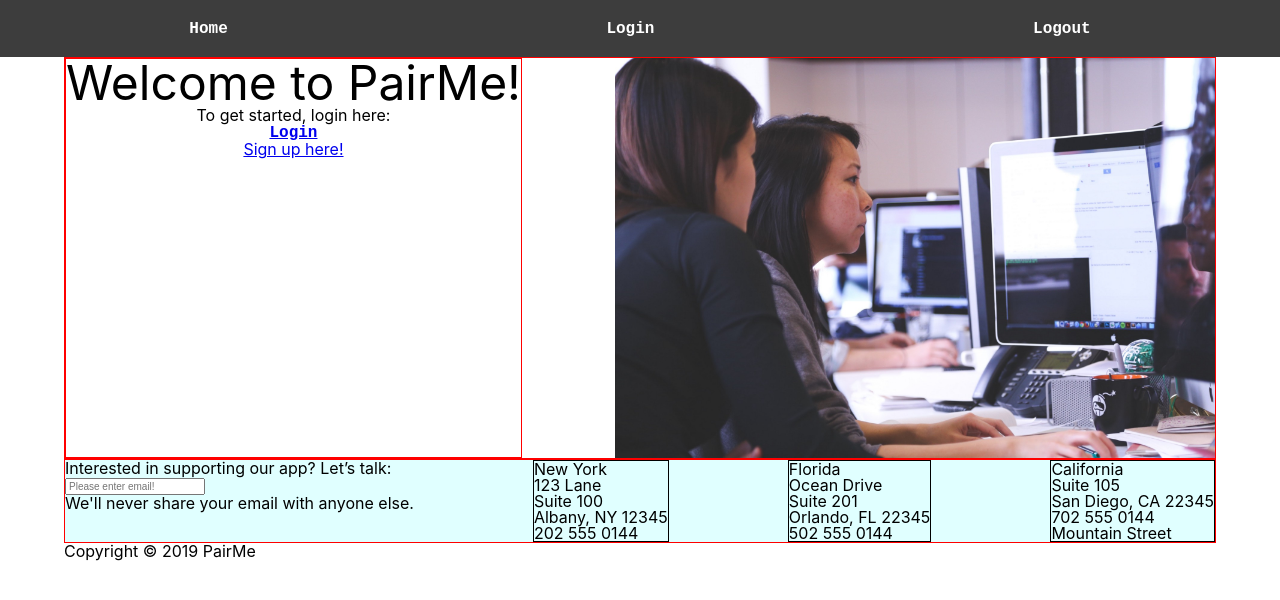
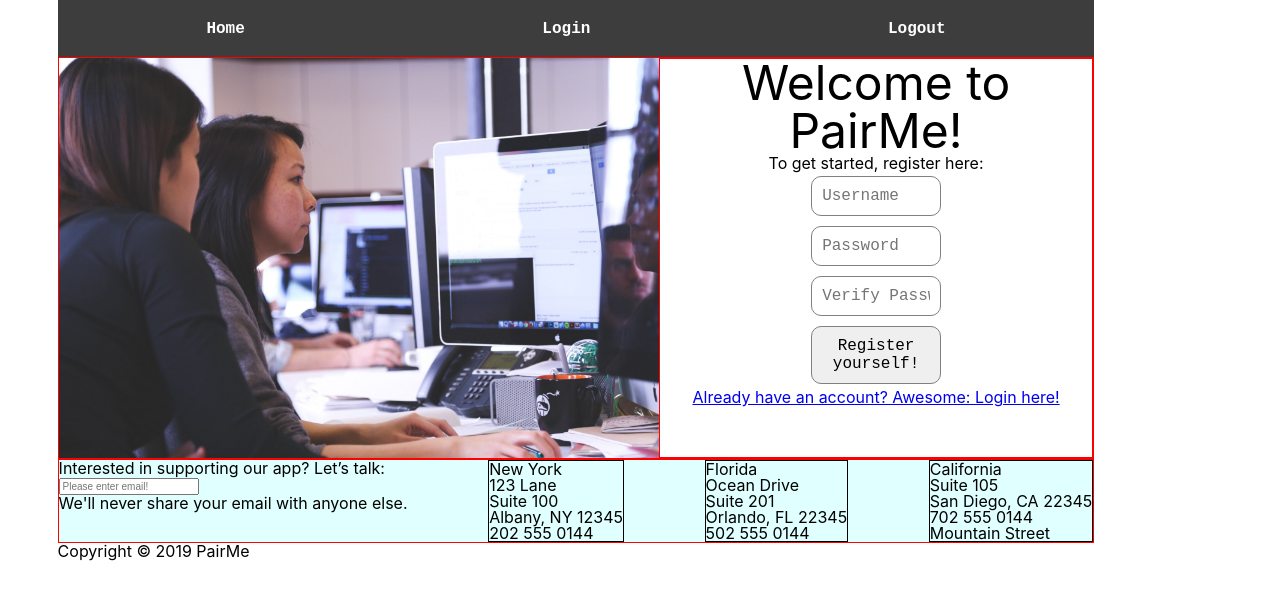
Before and after one commit to NandoTheessen/Pair-Me-LS-Winter-Hakathon-Submission, a React (Create React App) app in the folder pair-me-client/: page / in a window 1280 px wide. Shown: the top 600 px of the page. Built offline with nearby package versions, Linux system fonts and the light colour scheme.

Commit message:
Sorry, fell behind. Had some personal issues to deal with. Fixed up some CSS styling issues, merged the login component into the landing page.

```diff
--- a/pair-me-client/src/App.css
+++ b/pair-me-client/src/App.css
@@ -146,7 +146,10 @@ table {
 /*** BEGIN BODY APP ***/
 /****************************************************************************************************/
 .App {
-  width: 100%;
+  width: 90%;
+  display: flex;
+  flex-direction: column;
+  align-items: center;
 }
 
 .app-container {
@@ -166,7 +169,7 @@ table {
 /****************************************************************************************************/
 
 .nav-container {
-  width: 100%;
+  width: 90%;
   padding: 20px 0px;
   text-decoration: none;
   background: #3d3d3d;
@@ -252,7 +255,7 @@ table {
 .register-container form {
   display: flex;
   flex-flow: column nowrap;
-  max-width: 100%;
+  width: 100%;
   align-items: center;
 }
 
@@ -269,7 +272,7 @@ table {
 
 .register-container form button {
   padding: 10px;
-  width: 10%;
+  width: 30%;
   margin: 5px;
   border: 1px solid gray;
   border-radius: 10px;
@@ -291,13 +294,14 @@ table {
   justify-content: space-between;
 }
 
-.welcome-left {
+.welcome-right {
   border: 1px solid red;
   display: flex;
   flex-direction: column;
+  width: 45%;
 }
 
-.welcome-left h1 {
+.welcome-right h1 {
   font-size: 3rem;
 }
 
--- a/pair-me-client/src/components/Welcome.js
+++ b/pair-me-client/src/components/Welcome.js
@@ -10,21 +10,21 @@ const Welcome = props => {
   return (
     <>
       <div className="welcome-container">
-        <div className="welcome-left">
-          <h1>Welcome to PairMe!</h1>
-          <div>
-            <p>To get started, login here: </p>
-            <NavLink to="/login">
-              <span className="nav-link">Login</span>
-            </NavLink>
-          </div>
-          <NavLink to="/register">Sign up here!</NavLink>
-        </div>
         <img
           className="pair-programming-img"
           src={pairprogramming}
           alt="Logo"
         />
+        <div className="welcome-right">
+          <h1>Welcome to PairMe!</h1>
+          <div>
+            <p>To get started, register here: </p>
+            <Login />
+          </div>
+          <NavLink to="/login">
+            Already have an account? Awesome: Login here!
+          </NavLink>
+        </div>
       </div>
       <Footer />
     </>
```
